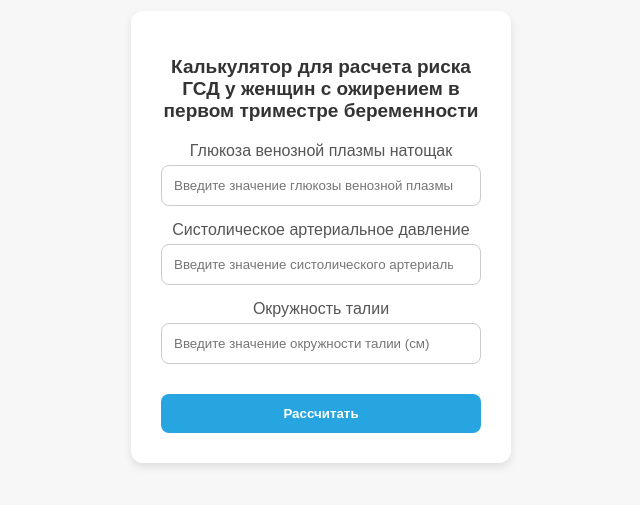
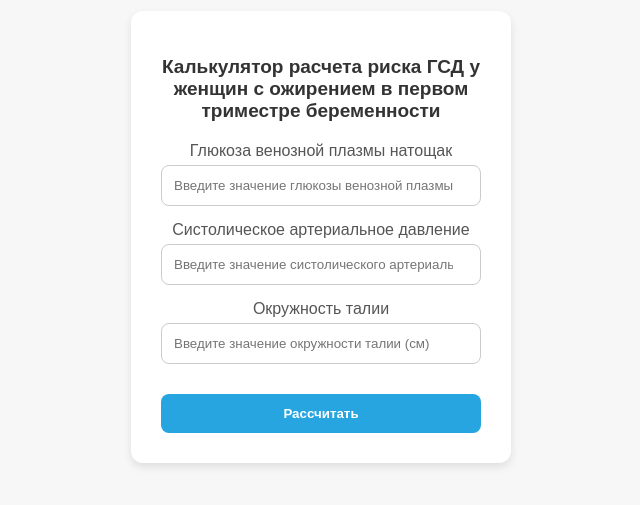
Before and after one commit to Gnom204/GSDcalculator, a plain HTML site: page index.html in a window 1280 px wide. Shown: the part 163-668 px from the top of the page, without its empty margins (319-959 px from the left). Drawn offline with Linux system fonts and the light colour scheme.

Commit message:
hotfix: для

```diff
--- a/index.html
+++ b/index.html
@@ -8,7 +8,7 @@
 </head>
 <body>
     <form>
-        <h2>Калькулятор для расчета риска ГСД у женщин с ожирением в первом триместре беременности</h2>
+        <h2>Калькулятор расчета риска ГСД у женщин с ожирением в первом триместре беременности</h2>
         <label>Глюкоза венозной плазмы натощак</label>
         <input type="number" step="any" name="a" placeholder="Введите значение глюкозы венозной плазмы (ммоль/л)">
         <label>Систолическое артериальное давление</label>
```
